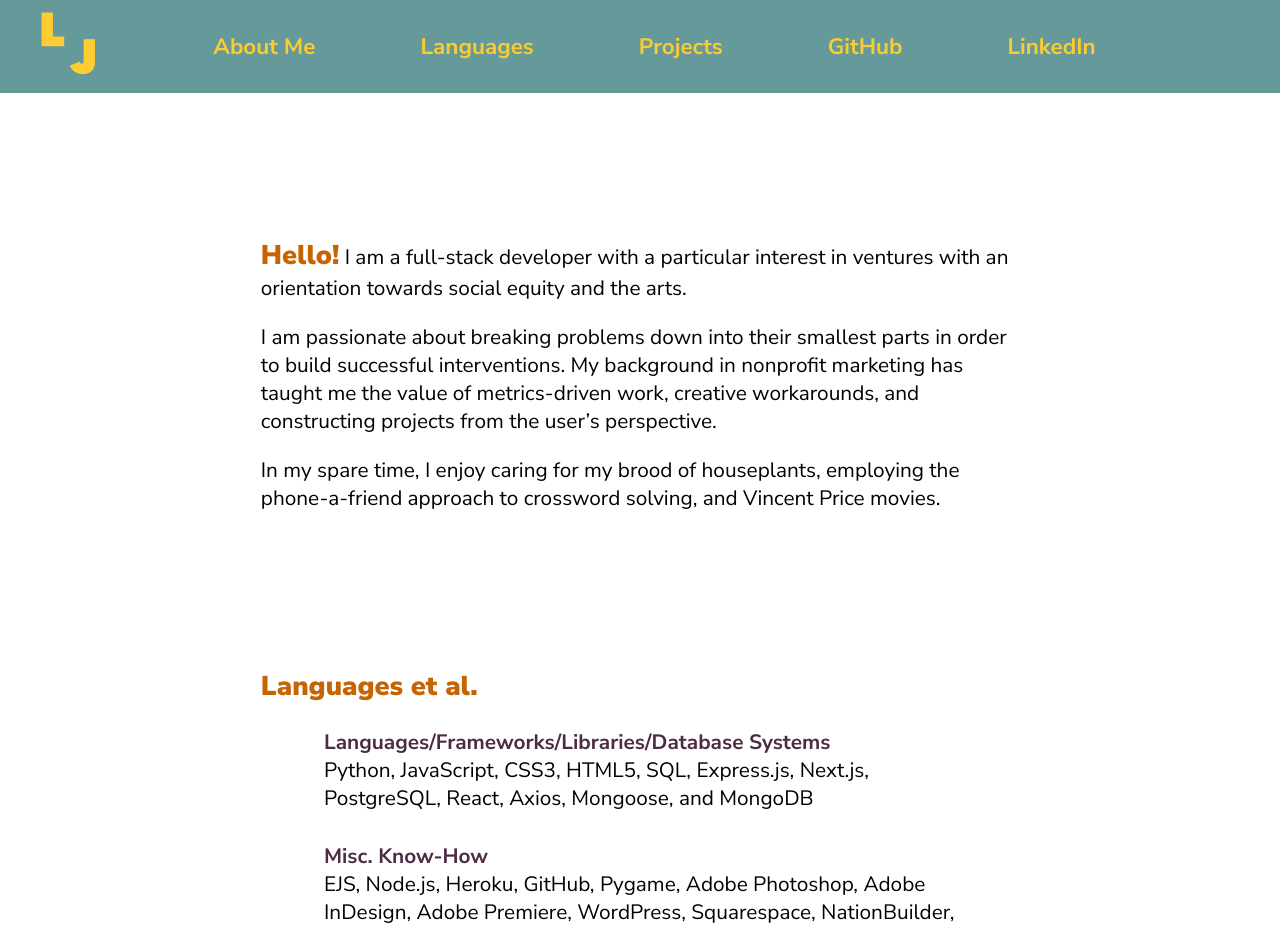
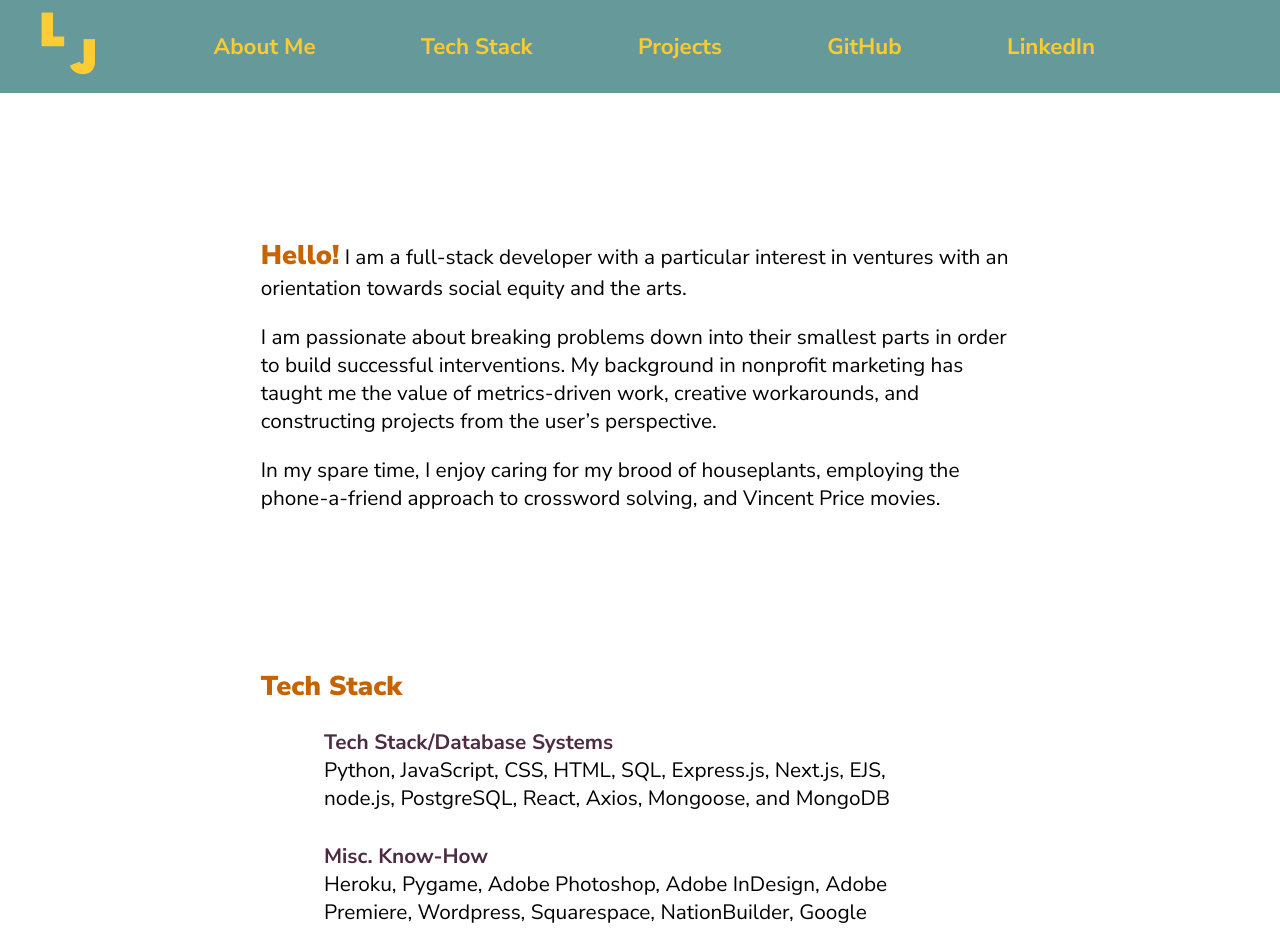
Before and after one commit to LouisaJohnston/Portfolio, a Next.js app: page / in a window 1280 px wide. Shown: the top 930 px of the page. Built offline with nearby package versions, Linux system fonts and the light colour scheme.

Commit message:
phrasing rework

```diff
--- a/components/Navbar.jsx
+++ b/components/Navbar.jsx
@@ -47,7 +47,7 @@ export default function Navbar() {
                             smooth to='#languages'
                             activeClassName="selected"
                             activeStyle={{ 'font-size': '1.5em' }}>
-                            <a className="desktop-nav">Languages</a>
+                            <a className="desktop-nav">Tech Stack</a>
                         </NavHashLink>
                     </div>
 
@@ -98,7 +98,7 @@ export default function Navbar() {
 
                     <li>
                         <Link href='#languages'>
-                            <a onClick={() => closeMenu()}>Languages</a>
+                            <a onClick={() => closeMenu()}>Tech Stack</a>
                         </Link>
                     </li>
 
--- a/pages/index.js
+++ b/pages/index.js
@@ -41,13 +41,13 @@ export default function Home() {
         </div>
 
         <div className="anchor" id="languages">
-          <h2>Languages et al.</h2>
+          <h2>Tech Stack</h2>
 
-          <h3 className="less-flush web-edge">Languages/Frameworks/Libraries<br className="mobile-break"></br>/Database Systems</h3>
-          <p className="flush">Python, JavaScript, CSS3, HTML5, SQL, Express.js, Next.js, PostgreSQL, React, Axios, Mongoose, and MongoDB</p>
+          <h3 className="less-flush web-edge">Tech Stack<br className="mobile-break"></br>/Database Systems</h3>
+          <p className="flush">Python, JavaScript, CSS, HTML, SQL, Express.js, Next.js, EJS, node.js, PostgreSQL, React, Axios, Mongoose, and MongoDB</p>
 
           <h3 className="even-less-flush">Misc. Know-How</h3>
-          <p className="flush">EJS, Node.js, Heroku, GitHub, Pygame, Adobe Photoshop, Adobe InDesign, Adobe Premiere, WordPress, Squarespace, NationBuilder, Google Analytics, Cargo, and Canva</p>
+          <p className="flush">Heroku, Pygame, Adobe Photoshop, Adobe InDesign, Adobe Premiere, Wordpress, Squarespace, NationBuilder, Google Analytics, Cargo.site, and Canva</p>
         </div>
 
         <div className="anchor" id="projects">
```
